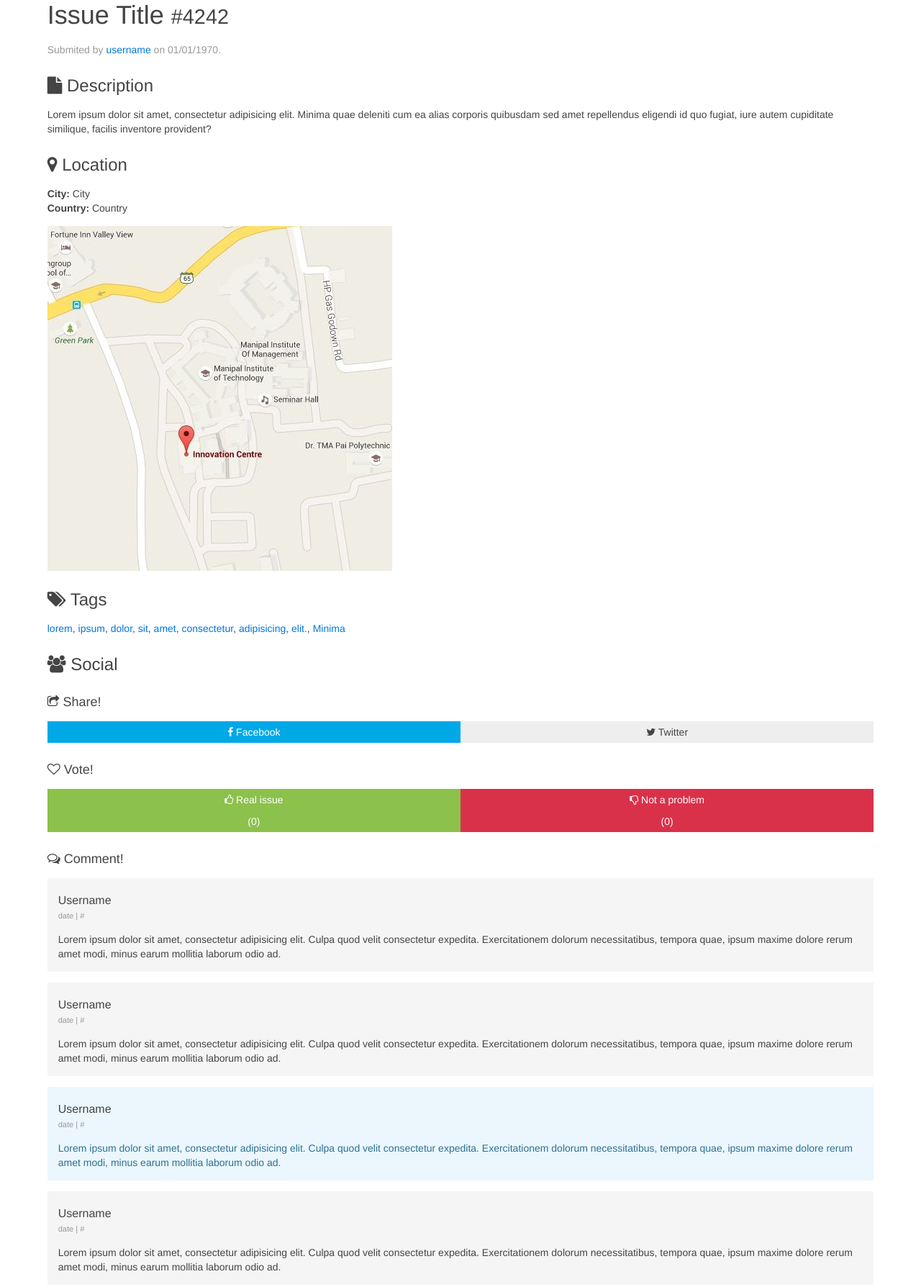
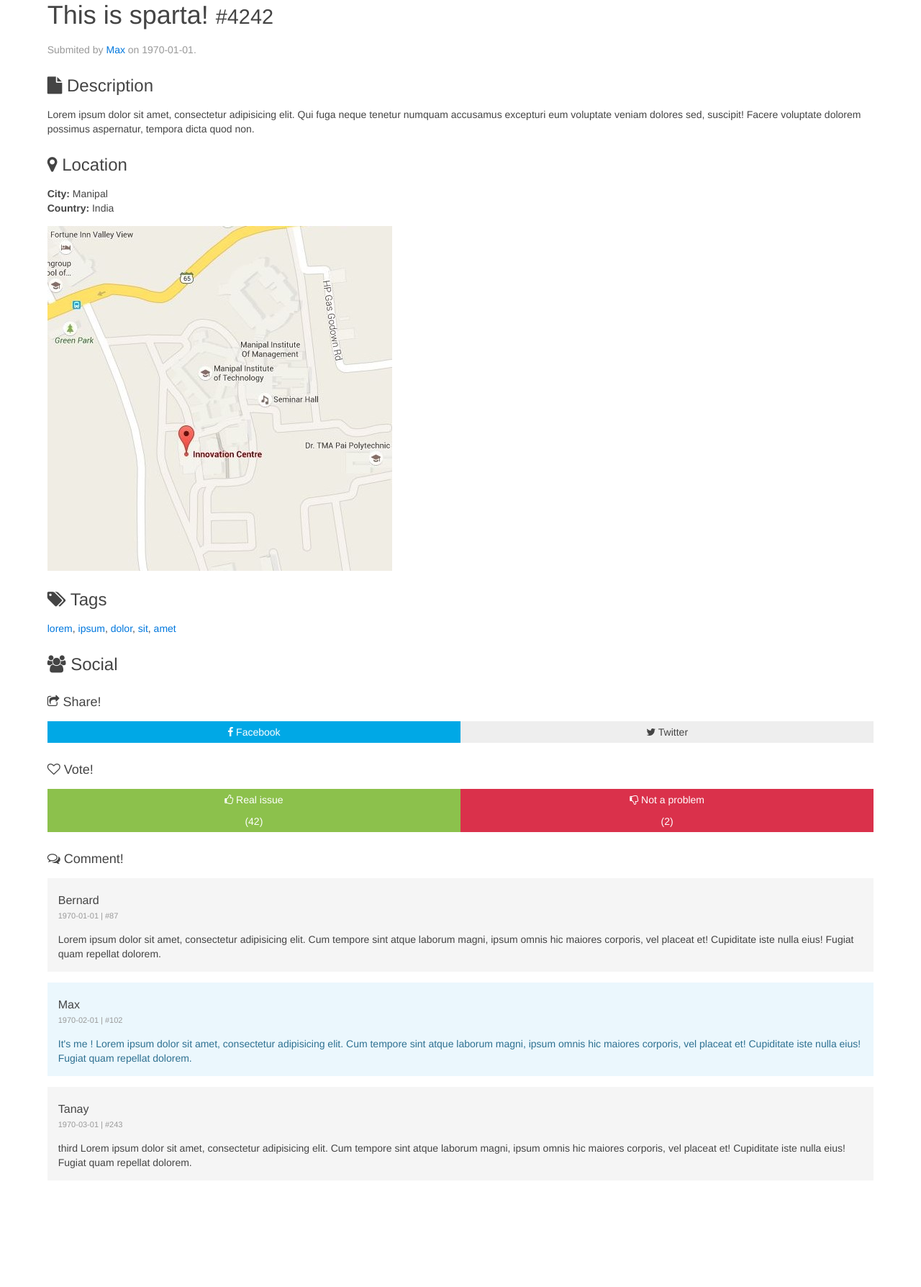
Before and after one commit to tanayseven/DebugWorld, a website: page phone_files/issue_details.html in a window 1280 px wide. Shown: the whole page at 72% size. After the commit the page ends 1655 px from the top, so only its background shows below. Drawn offline with Linux system fonts and the light colour scheme.

Commit message:
JSON is parsed and added in the page
Sample json file added

```diff
--- a/phone_files/issue_details.html
+++ b/phone_files/issue_details.html
@@ -10,7 +10,7 @@
     <div class="uk-grid">
         <div class="uk-width-9-10 uk-container-center">
             <h1><span id="issueTitle">Issue Title</span> <small>#<span id="issueId">4242</span></small></h1>
-            <p class="uk-text-muted">Submited by <a href="#">username</a> on 01/01/1970.</p>
+            <p class="uk-text-muted">Submited by <a href="#" id="creatorUsername">username</a> on <span id="issueDateCreated">01/01/1970</span>.</p>
             <h2><span class="uk-icon-file"></span> Description</h2>
             <div id="issueDescription">
                 <p>Lorem ipsum dolor sit amet, consectetur adipisicing elit. Minima quae deleniti cum ea alias corporis quibusdam sed amet repellendus eligendi id quo fugiat, iure autem cupiditate similique, facilis inventore provident?</p>
@@ -28,6 +28,7 @@
             <h3><span class="uk-icon-heart-o"></span> Vote!</h3>
             <p><button class="uk-button uk-button-success uk-width-1-2"><span class="uk-icon-thumbs-o-up"></span> Real issue<br/>(<span id="issueVotesUp">0</span>)</button><button class="uk-button uk-button-danger uk-width-1-2"><span class="uk-icon-thumbs-o-down"></span> Not a problem<br/>(<span id="issueVotesDown">0</span>)</button></p>
             <h3><span class="uk-icon-comments-o"></span> Comment!</h3>
+            <div id="issueComments">
                 <article class="uk-comment uk-panel-box uk-margin-bottom">
                     <header class="uk-comment-header">
                         <h4 class="uk-comment-title">Username</h4>
@@ -66,7 +67,10 @@
                 </article>
             </div>
         </div>
+    </div>
     <script src="js/jquery.js"></script>
     <script src="js/uikit.min.js"></script>
+    <script src="sample_issue.js"></script> <!-- to delete -->
+    <script src="js/issue_details.js"></script>
 </body>
 </html>
--- /dev/null
+++ b/phone_files/js/issue_details.js
@@ -0,0 +1,55 @@
+var getJSON = function(url) {
+	return new Promise(function(resolve, reject) {
+		var xhr = new XMLHttpRequest();
+		xhr.open('get', url, true);
+		xhr.responseType = 'json';
+		xhr.onload = function() {
+			var status = xhr.status;
+			if (status == 200) {
+				resolve(xhr.response);
+			} else {
+				reject(status);
+			}
+		};
+		xhr.send();
+	});
+};
+/*
+getJSON('http://localhost/issue1.json').then(function(json) {
+	var data = json.result;
+}, function(status) {
+	alert('Something went wrong.');
+});
+*/
+
+var html = "";
+
+document.getElementById("issueId").innerText = data.id;
+document.getElementById("issueTitle").innerText = data.name;
+document.getElementById("creatorUsername").innerText = data.creator_username;
+document.getElementById("issueDateCreated").innerText = data.dateCreated;
+document.getElementById("issueDescription").innerText = data.description;
+document.getElementById("issueCity").innerText = data.location.city;
+document.getElementById("issueCountry").innerText = data.location.country;
+document.getElementById("issueVotesUp").innerText = data.votes.up;
+document.getElementById("issueVotesDown").innerText = data.votes.down;
+
+html = "";
+for (var i = 0; i < data.tags.length; ++i) {
+	if (i != 0)
+		html += ", ";
+	html += "<a href=\"#" + data.tags[i].id + "\">" + data.tags[i].value + "</a>";
+}
+document.getElementById("issueTags").innerHTML = html;
+
+html = "";
+for (var i = 0; i < data.comments.length; ++i) {
+	html += "<article class=\"uk-comment uk-panel-box " + (data.comments[i].creator_id == data.creator_id ? "uk-panel-box-primary" : "") + " uk-margin-bottom\"> \
+				<header class=\"uk-comment-header\"> \
+					<h4 class=\"uk-comment-title\">" + data.comments[i].creator_username + "</h4> \
+					<div class=\"uk-comment-meta\">" + data.comments[i].dateCreated + " | #" + data.comments[i].id + "</div> \
+				</header> \
+				<div class=\"uk-comment-body\">" + data.comments[i].comment + "</div> \
+			</article>";
+}
+document.getElementById("issueComments").innerHTML = html;
--- /dev/null
+++ b/phone_files/sample_issue.js
@@ -0,0 +1,48 @@
+var data = {
+	"id": 4242,
+	"name": "This is sparta!",
+	"creator_id": 42,
+	"creator_username": "Max",
+	"dateCreated": "1970-01-01",
+	"description": "Lorem ipsum dolor sit amet, consectetur adipisicing elit. Qui fuga neque tenetur numquam accusamus excepturi eum voluptate veniam dolores sed, suscipit! Facere voluptate dolorem possimus aspernatur, tempora dicta quod non.",
+	"location": {
+		"longitude": 50.4242,
+		"latitude": 42.5050,
+		"city": "Manipal",
+		"country": "India"
+	},
+	"tags": [
+		{"id": 1, "value": "lorem"},
+		{"id": 2, "value": "ipsum"},
+		{"id": 3, "value": "dolor"},
+		{"id": 4, "value": "sit"},
+		{"id": 5, "value": "amet"},
+	],
+	"votes": {
+		"up": 42,
+		"down": 2
+	},
+	"comments": [
+		{
+			"id": 87,
+			"creator_id": 56,
+			"creator_username": "Bernard",
+			"dateCreated": "1970-01-01",
+			"comment": "Lorem ipsum dolor sit amet, consectetur adipisicing elit. Cum tempore sint atque laborum magni, ipsum omnis hic maiores corporis, vel placeat et! Cupiditate iste nulla eius! Fugiat quam repellat dolorem."
+		},
+		{
+			"id": 102,
+			"creator_id": 42,
+			"creator_username": "Max",
+			"dateCreated": "1970-02-01",
+			"comment": "It's me ! Lorem ipsum dolor sit amet, consectetur adipisicing elit. Cum tempore sint atque laborum magni, ipsum omnis hic maiores corporis, vel placeat et! Cupiditate iste nulla eius! Fugiat quam repellat dolorem."
+		},
+		{
+			"id": 243,
+			"creator_id": 85,
+			"creator_username": "Tanay",
+			"dateCreated": "1970-03-01",
+			"comment": "third Lorem ipsum dolor sit amet, consectetur adipisicing elit. Cum tempore sint atque laborum magni, ipsum omnis hic maiores corporis, vel placeat et! Cupiditate iste nulla eius! Fugiat quam repellat dolorem."
+		}
+	]
+};
```
Lines whose indentation alone changed are shown as unchanged.
